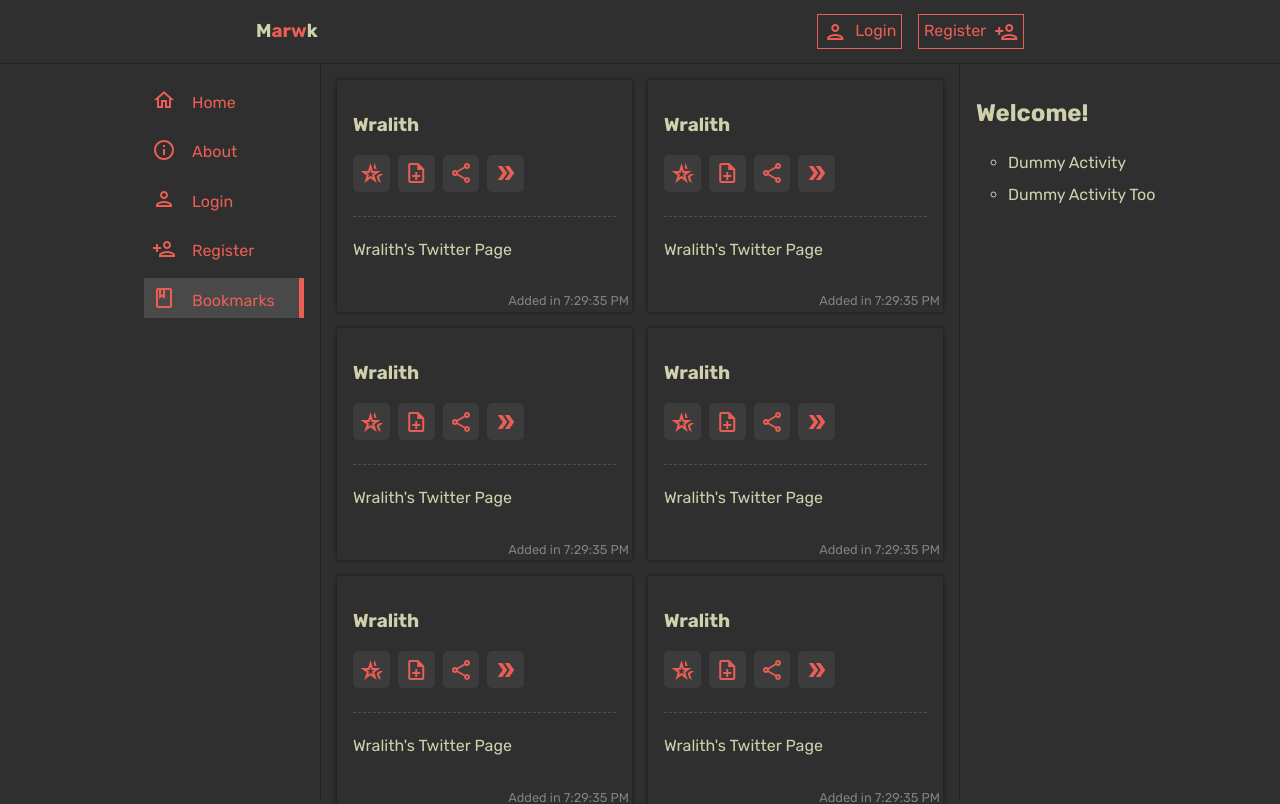
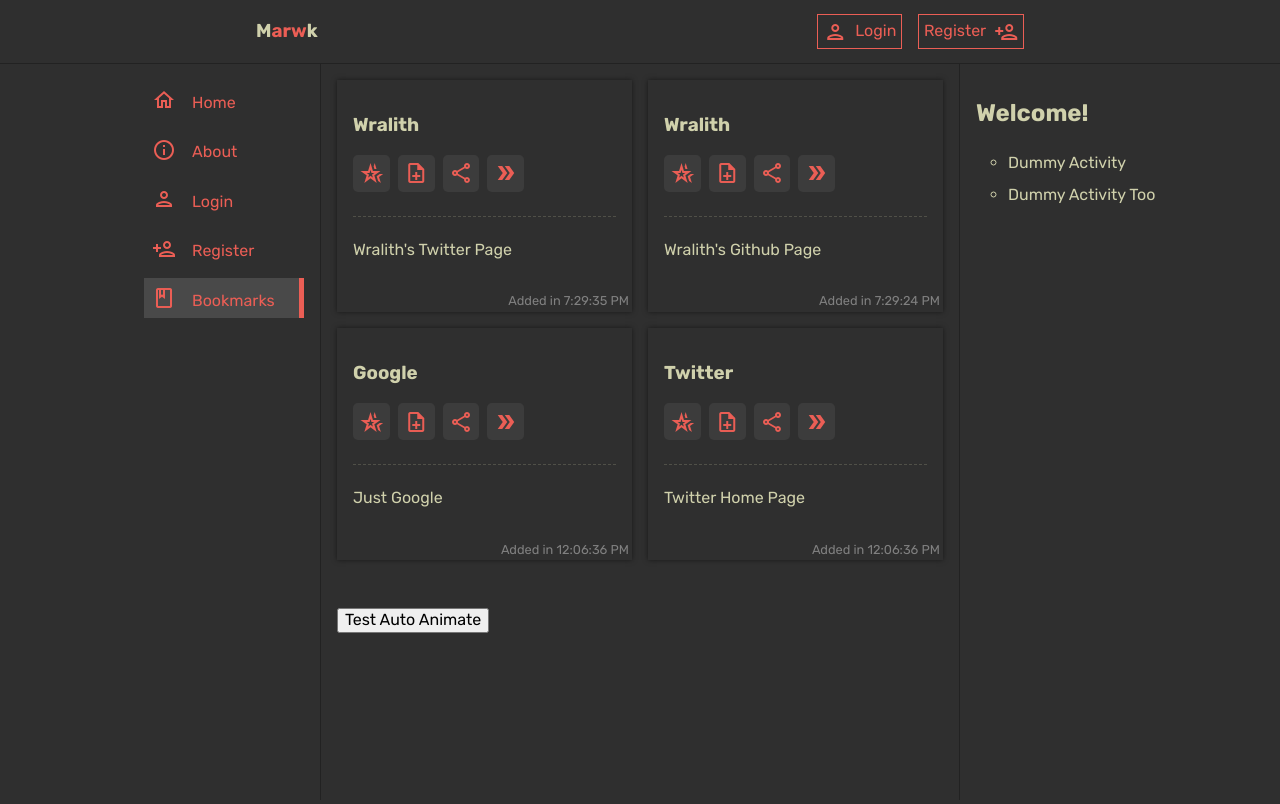
Before and after one commit to wralith/marwk, a Vue app: page /bookmarks in a window 1280 px wide. Shown: the top 804 px of the page. Built offline with nearby package versions, Linux system fonts and the light colour scheme.

Commit message:
build: install auto-animate

```diff
--- a/package.json
+++ b/package.json
@@ -10,6 +10,7 @@
     "json-server": "json-server --watch db.json --port 3004"
   },
   "dependencies": {
+    "@formkit/auto-animate": "1.0.0-beta.1",
     "axios": "^0.27.2",
     "pinia": "^2.0.13",
     "pinia-plugin-persistedstate": "^1.6.0",
--- a/src/main.ts
+++ b/src/main.ts
@@ -2,6 +2,7 @@
 import { createPinia } from 'pinia'
 import { AxiosKey, apiClient } from '@/utils/InjectAxios'
 import piniaPluginPersistedstate from 'pinia-plugin-persistedstate'
+import { autoAnimatePlugin } from '@formkit/auto-animate/vue'
 
 import App from './App.vue'
 import router from './router'
@@ -11,6 +12,7 @@
 
 app.use(pinia)
 app.use(router)
+app.use(autoAnimatePlugin)
 
 app.provide(AxiosKey, apiClient)
 app.mount('#app')
--- a/src/views/BookmarkView.vue
+++ b/src/views/BookmarkView.vue
@@ -1,23 +1,44 @@
 <script setup lang="ts">
+import { ref } from 'vue'
 import BookmarkUnit from '../components/Bookmark/BookmarkUnit.vue'
-const dummyData = {
-  title: 'Wralith',
-  link: 'http://twitter.com/wralith',
-  description: "Wralith's Twitter Page",
-  date: new Date(1653247775656)
-}
+const dummyData = ref([
+  {
+    title: 'Wralith',
+    link: 'http://twitter.com/wralith',
+    description: "Wralith's Twitter Page",
+    date: new Date(1653247775656)
+  },
+  {
+    title: 'Wralith',
+    link: 'http://github.com/wralith',
+    description: "Wralith's Github Page",
+    date: new Date(1653247764531)
+  },
+  {
+    title: 'Google',
+    link: 'http://google.com/',
+    description: 'Just Google',
+    date: new Date(1653393996112)
+  },
+  {
+    title: 'Twitter',
+    link: 'http://twitter.com/',
+    description: 'Twitter Home Page',
+    date: new Date(1653393996559)
+  }
+])
+
+// To test auto animate! It is awesome!!
+const removeLast = () => dummyData.value.pop()
 </script>
 
 <template>
-  <div class="bookmarks">
-    <BookmarkUnit :BookmarkData="dummyData" />
-    <BookmarkUnit :BookmarkData="dummyData" />
-    <BookmarkUnit :BookmarkData="dummyData" />
-    <BookmarkUnit :BookmarkData="dummyData" />
-    <BookmarkUnit :BookmarkData="dummyData" />
-    <BookmarkUnit :BookmarkData="dummyData" />
-    <BookmarkUnit :BookmarkData="dummyData" />
-  </div>
+  <ul v-auto-animate class="bookmarks">
+    <li :key="item.title" v-for="item in dummyData">
+      <BookmarkUnit :BookmarkData="item" />
+    </li>
+  </ul>
+  <button style="margin-top: 3rem" v-on:click="removeLast">Test Auto Animate</button>
 </template>
 
 <style scoped lang="scss">
@@ -26,7 +47,7 @@
   flex-wrap: wrap;
   gap: 1rem;
 
-  section {
+  li {
     width: calc(25% - 0.75rem);
 
     @media (max-width: 1400px) {
```
